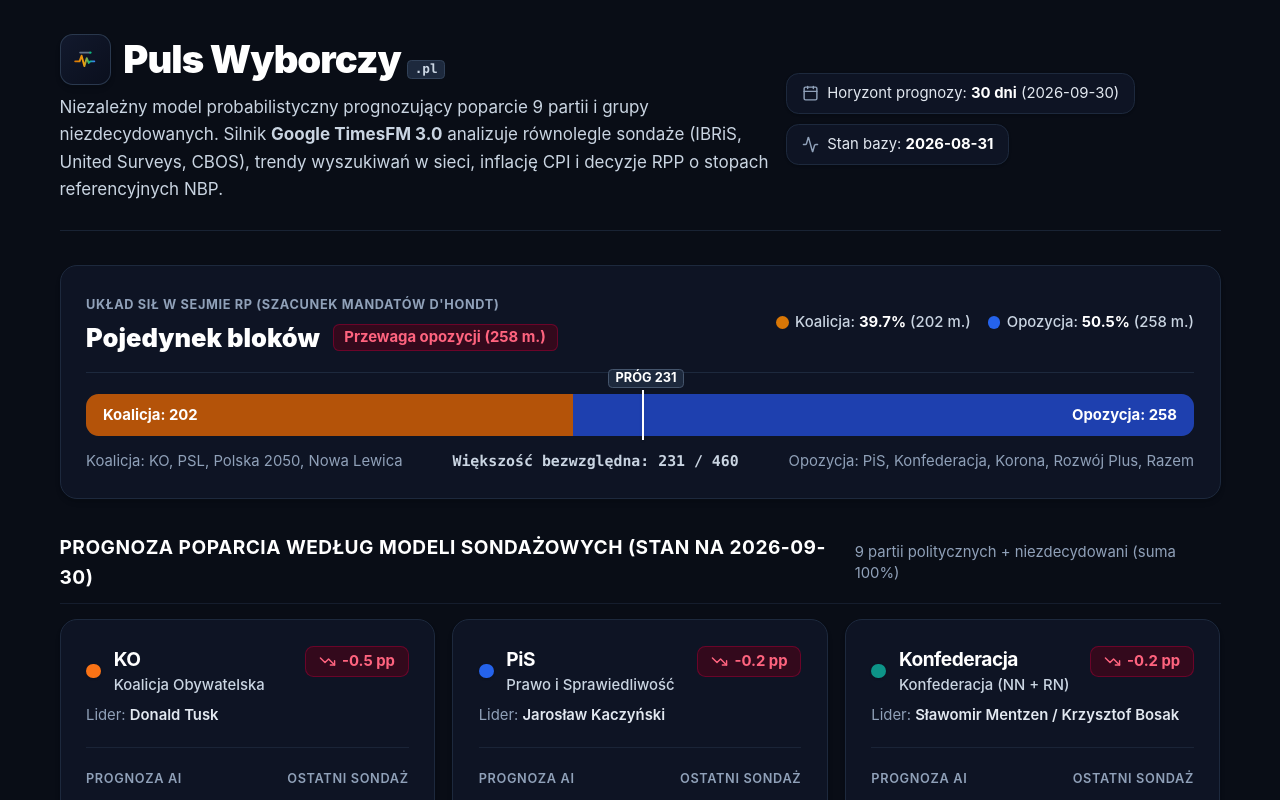
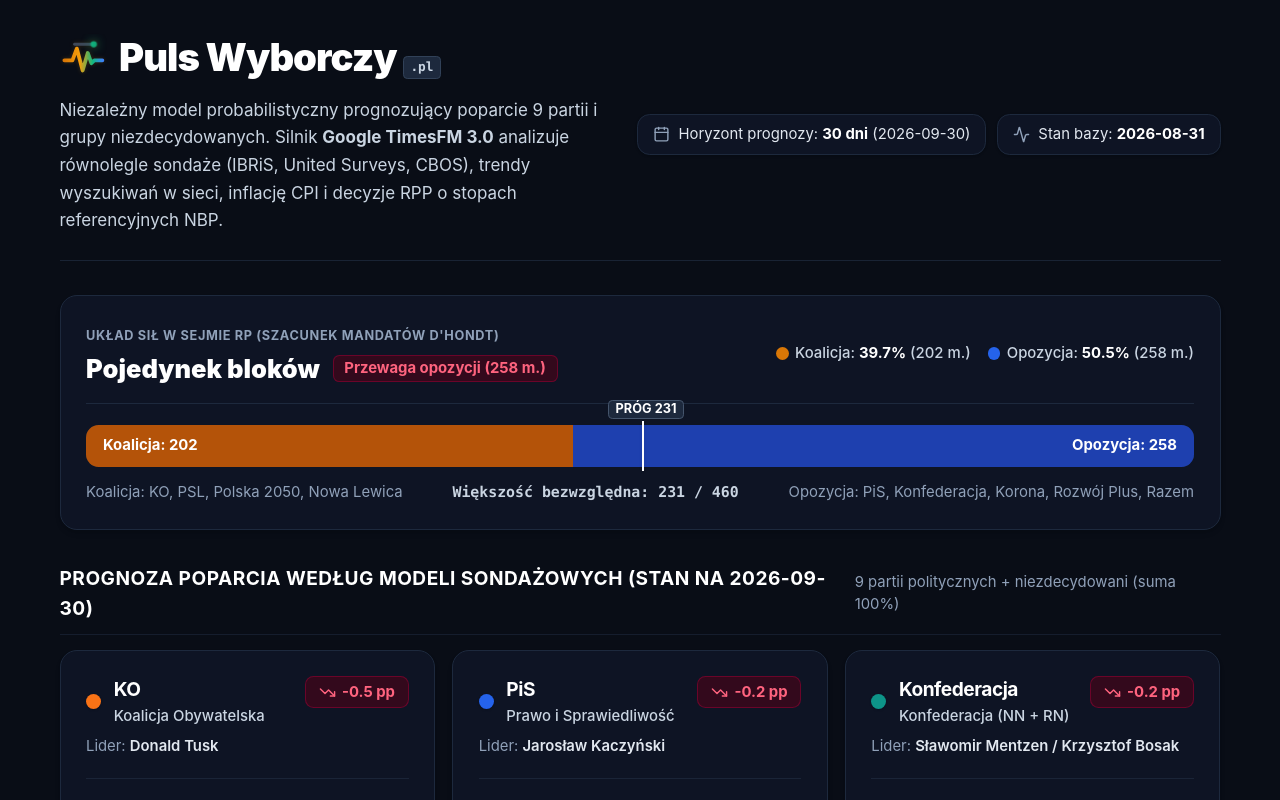
Before and after one commit to takzen/election-pulse-timesfm, a Next.js app in the folder web/: page / in a window 1280 px wide. Shown: the top 800 px of the page. Built offline with nearby package versions, Linux system fonts and the light colour scheme.

Commit message:
fix(ui): remove square frame from logo, add smooth pulse animation, and lock dimensions on iPad orientation change

```diff
--- a/web/app/globals.css
+++ b/web/app/globals.css
@@ -70,3 +70,49 @@ button, a, [role="button"] {
 ::-webkit-scrollbar-thumb:hover {
   background: #334155;
 }
+
+/* Puls Wyborczy Logo Animations */
+@keyframes pulseHeartbeat {
+  0%, 100% {
+    transform: scale(1);
+    filter: drop-shadow(0 0 2px rgba(245, 158, 11, 0.2));
+  }
+  14% {
+    transform: scale(1.08);
+    filter: drop-shadow(0 0 8px rgba(245, 158, 11, 0.7)) drop-shadow(0 0 14px rgba(16, 185, 129, 0.4));
+  }
+  28% {
+    transform: scale(0.97);
+    filter: drop-shadow(0 0 3px rgba(245, 158, 11, 0.3));
+  }
+  42% {
+    transform: scale(1.04);
+    filter: drop-shadow(0 0 6px rgba(16, 185, 129, 0.6));
+  }
+  60% {
+    transform: scale(1);
+    filter: drop-shadow(0 0 2px rgba(245, 158, 11, 0.2));
+  }
+}
+
+.animate-pulse-ecg {
+  animation: pulseHeartbeat 2.5s ease-in-out infinite;
+  transform-origin: center;
+}
+
+@keyframes liveDotGlow {
+  0%, 100% {
+    opacity: 0.6;
+    transform: scale(0.9);
+  }
+  50% {
+    opacity: 1;
+    transform: scale(1.3);
+    filter: drop-shadow(0 0 4px #10b981);
+  }
+}
+
+.animate-live-dot {
+  animation: liveDotGlow 1.8s ease-in-out infinite;
+  transform-origin: 23px 7px;
+}
--- a/web/app/page.tsx
+++ b/web/app/page.tsx
@@ -41,9 +41,9 @@ export default function Home() {
         {/* Top Header Bar - Editorial Style with Official Logo */}
         <header className="w-full border-b border-slate-800/80 pb-5 sm:pb-6">
           <div className="flex flex-col gap-4 lg:flex-row lg:items-center lg:justify-between">
-            <div>
+            <div className="min-w-0 flex-1">
               {/* Official Brand Logo */}
-              <div>
+              <div className="shrink-0">
                 <Logo size="lg" />
               </div>
 
@@ -53,7 +53,7 @@ export default function Home() {
             </div>
 
             {/* Quick specs pill */}
-            <div className="flex flex-wrap gap-2.5 text-xs sm:text-sm">
+            <div className="flex flex-wrap gap-2.5 text-xs sm:text-sm shrink-0">
               <div className="flex items-center gap-2 rounded-xl border border-slate-800 bg-[#0e1424] px-3.5 py-2 text-slate-200 shadow-sm">
                 <Calendar className="h-4 w-4 text-slate-400 flex-shrink-0" />
                 <span>Horyzont prognozy: <strong className="text-white">{metadata.horizon_days} dni</strong> ({metadata.target_date})</span>
--- a/web/app/polityka-prywatnosci/page.tsx
+++ b/web/app/polityka-prywatnosci/page.tsx
@@ -33,7 +33,7 @@ export default function PrivacyPolicy() {
           </Link>
 
           <div className="mt-8 flex flex-col lg:flex-row lg:items-center lg:justify-between gap-6 border-b border-slate-800 pb-8">
-            <div>
+            <div className="min-w-0 flex-1">
               <h1 className="text-3xl sm:text-5xl font-black text-white tracking-tight">
                 Polityka prywatności i nota prawna
               </h1>
@@ -41,7 +41,9 @@ export default function PrivacyPolicy() {
                 Serwis Puls Wyborczy (<strong>pulswyborczy.pl</strong>) • Ostatnia aktualizacja: wrzesień 2026 r.
               </p>
             </div>
-            <Logo size="md" withLink={false} />
+            <div className="shrink-0 self-start lg:self-center">
+              <Logo size="md" withLink={false} />
+            </div>
           </div>
         </div>
 
--- a/web/components/Logo.tsx
+++ b/web/components/Logo.tsx
@@ -1,4 +1,4 @@
-import React from "react";
+import React, { useId } from "react";
 import Link from "next/link";
 
 interface LogoProps {
@@ -7,49 +7,56 @@ interface LogoProps {
 }
 
 export function Logo({ size = "md", withLink = true }: LogoProps) {
+  const gradientId = useId();
+
   const iconSizes = {
-    sm: "h-8 w-8",
-    md: "h-10 w-10",
-    lg: "h-12 w-12",
+    sm: "h-7 w-7",
+    md: "h-9 w-9",
+    lg: "h-11 w-11",
   };
 
   const textSizes = {
-    sm: "text-lg",
+    sm: "text-lg sm:text-xl",
     md: "text-2xl sm:text-3xl",
     lg: "text-3xl sm:text-4xl",
   };
 
   const content = (
-    <div className="inline-flex items-center gap-3 group select-none cursor-pointer">
-      {/* Visual Emblem SVG */}
-      <div className={`relative flex items-center justify-center rounded-xl bg-gradient-to-br from-[#12192d] to-[#0a0f1d] border border-slate-700/80 shadow-md ${iconSizes[size]} transition group-hover:border-slate-600`}>
-        <svg viewBox="0 0 32 32" className="h-6 w-6" fill="none" xmlns="http://www.w3.org/2000/svg">
+    <div className="inline-flex items-center gap-2.5 sm:gap-3 group select-none cursor-pointer shrink-0 whitespace-nowrap">
+      {/* Animated Visual Emblem SVG - Frameless & Responsive-locked */}
+      <div className={`relative flex items-center justify-center shrink-0 ${iconSizes[size]}`}>
+        <svg
+          viewBox="0 0 32 32"
+          className="w-full h-full shrink-0 animate-pulse-ecg transition-transform group-hover:scale-105"
+          fill="none"
+          xmlns="http://www.w3.org/2000/svg"
+        >
           <defs>
-            <linearGradient id="logoPulse" x1="0%" y1="0%" x2="100%" y2="0%">
+            <linearGradient id={gradientId} x1="0%" y1="0%" x2="100%" y2="0%">
               <stop offset="0%" stopColor="#d97706" />
-              <stop offset="45%" stopColor="#f59e0b" />
+              <stop offset="40%" stopColor="#f59e0b" />
               <stop offset="75%" stopColor="#10b981" />
               <stop offset="100%" stopColor="#3b82f6" />
             </linearGradient>
           </defs>
-          <rect x="9" y="6" width="14" height="2" rx="1" fill="#64748b" />
+          <rect x="9" y="6" width="14" height="2" rx="1" fill="#475569" opacity="0.8" />
           <path
-            d="M 4 18 L 9.5 18 L 12 11 L 15.5 24 L 18.5 14 L 21 20 L 23 18 L 28 18"
-            stroke="url(#logoPulse)"
-            strokeWidth="2.4"
+            d="M 3 18 L 8.5 18 L 11.5 10 L 15.5 25 L 19 13 L 21.5 20 L 23.5 18 L 29 18"
+            stroke={`url(#${gradientId})`}
+            strokeWidth="2.6"
             strokeLinecap="round"
             strokeLinejoin="round"
           />
-          <circle cx="23" cy="7" r="1.5" fill="#10b981" />
+          <circle cx="23" cy="7" r="1.75" fill="#10b981" className="animate-live-dot" />
         </svg>
       </div>
 
       {/* Logotype */}
-      <div className="flex items-baseline gap-1.5">
+      <div className="flex items-baseline gap-1.5 shrink-0">
         <span className={`font-black tracking-tight text-white ${textSizes[size]}`}>
           Puls Wyborczy
         </span>
-        <span className="rounded bg-slate-800 border border-slate-700 px-1.5 py-0.2 text-xs font-mono font-bold text-slate-300">
+        <span className="rounded bg-slate-800 border border-slate-700 px-1.5 py-0.5 text-xs font-mono font-bold text-slate-300">
           .pl
         </span>
       </div>
@@ -57,7 +64,11 @@ export function Logo({ size = "md", withLink = true }: LogoProps) {
   );
 
   if (withLink) {
-    return <Link href="/">{content}</Link>;
+    return (
+      <Link href="/" className="inline-block shrink-0">
+        {content}
+      </Link>
+    );
   }
 
   return content;
```
